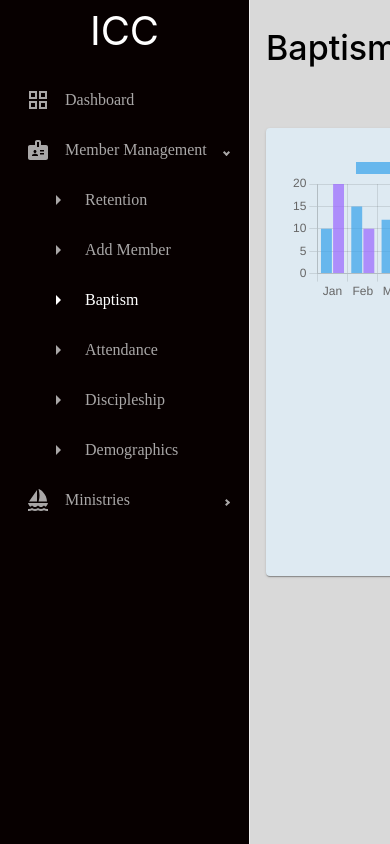
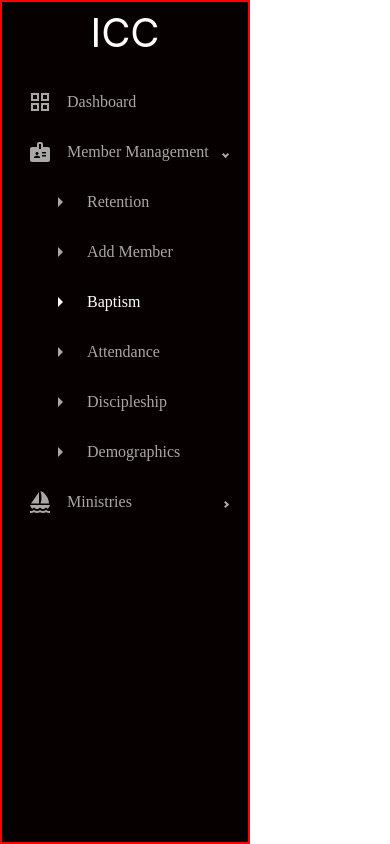
Before and after one commit to Tedmbg/statistics, a React (Vite) app in the folder ChurchBI/: page /baptism in a window 390 px wide. Built offline with nearby package versions, Linux system fonts and the light colour scheme.

Commit message:
responsive

```diff
--- a/ChurchBI/src/layouts/root-layout.css
+++ b/ChurchBI/src/layouts/root-layout.css
@@ -1,5 +1,6 @@
 .root-layout {
-    display: flex;
+    display: grid;
+    grid-template-columns: 250px, 1fr;
     height: 100vh;
     overflow: hidden;
   }
--- a/ChurchBI/src/pages/dashboard/Dashboard.jsx
+++ b/ChurchBI/src/pages/dashboard/Dashboard.jsx
@@ -1,8 +1,11 @@
 import { Box, Typography, Select, MenuItem, FormControl, InputLabel } from "@mui/material";
 import DashboardCard from './DashboardCard';
-import { useState } from "react";
+import { useState,useEffect } from "react";
 
 export default function Dashboard() {
+
+
+
   // State for the Year and Month dropdowns
   const [year, setYear] = useState(2024);
   const [month, setMonth] = useState("September");
--- a/ChurchBI/src/pages/dashboard/DashboardCard.jsx
+++ b/ChurchBI/src/pages/dashboard/DashboardCard.jsx
@@ -1,8 +1,16 @@
 import { Box, Paper, Typography } from "@mui/material";
 import dashboardData from './dashboard.json'; // Import the JSON data
-
+import { useState,useEffect } from "react";
 
 function DashboardCard() {
+  const [members, setMembers] = useState();
+  useEffect(() => {
+    fetch('api/members/count')
+      .then((res) => res.json())
+
+      .then((data) => setMembers(data))
+      .catch((error) => console.error("Error fetching members count:", error));
+  }, []);
   return (
     <Box
       sx={{
--- a/ChurchBI/src/pages/global/SideBar.jsx
+++ b/ChurchBI/src/pages/global/SideBar.jsx
@@ -22,12 +22,14 @@ export default function SideBar() {
   return (
     <Sidebar
       style={{
-        position: "fixed",
+        // position: "fixed",
+        position:"sticky",
         left: 0,
         top: 0,
         height: "100vh",
         width: "250px",
         zIndex: 1000,
+        border:"2px solid red",
       }}
       backgroundColor="primary"
       border="none"
```
